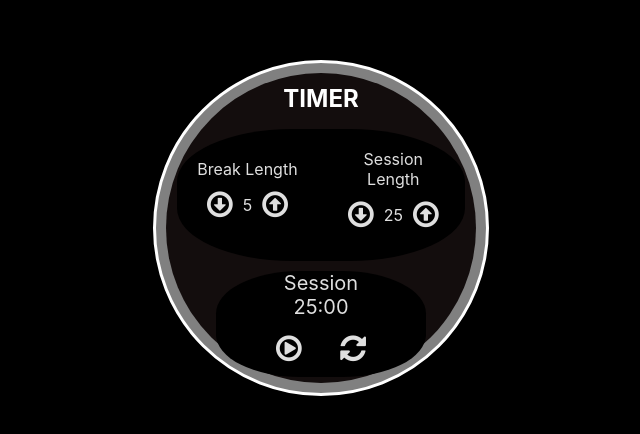
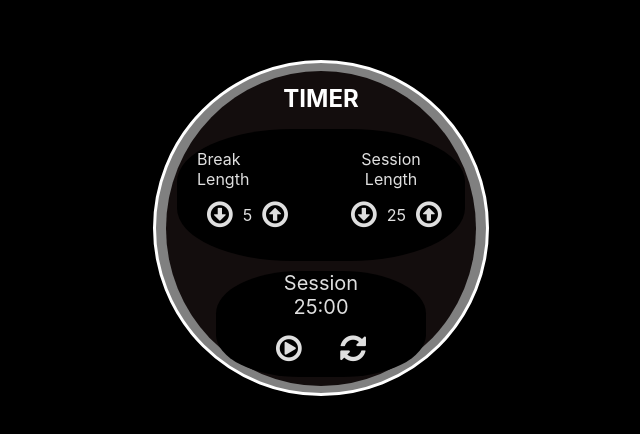
Before and after one commit to hategekimanahirwaarnold/Timer, a React (Create React App) app: page / in a window 1280 px wide. Shown: the part 172-606 px from the top of the page, without its empty margins (319-959 px from the left). Built offline with nearby package versions, Linux system fonts and the light colour scheme.

Commit message:
debugged line_break of the session

```diff
--- a/src/index.css
+++ b/src/index.css
@@ -28,8 +28,8 @@ body, .App, .timer {
 .timer {
   background-color: rgb(19, 13, 13);
   color: rgb(223, 223, 223);
-  width: 300px;
-  height: 300px;
+  width: 305px;
+  height: 305px;
   border-radius: 50%;
   flex-direction: column;
   padding: 5px;
@@ -56,8 +56,9 @@ h2 {
 }
 
 .inBreak, .inSession {
+  width: 100px;
   display: flex;
-  justify-content: space-between;
+  gap: space-between;
 }
 
 .fa {
```
